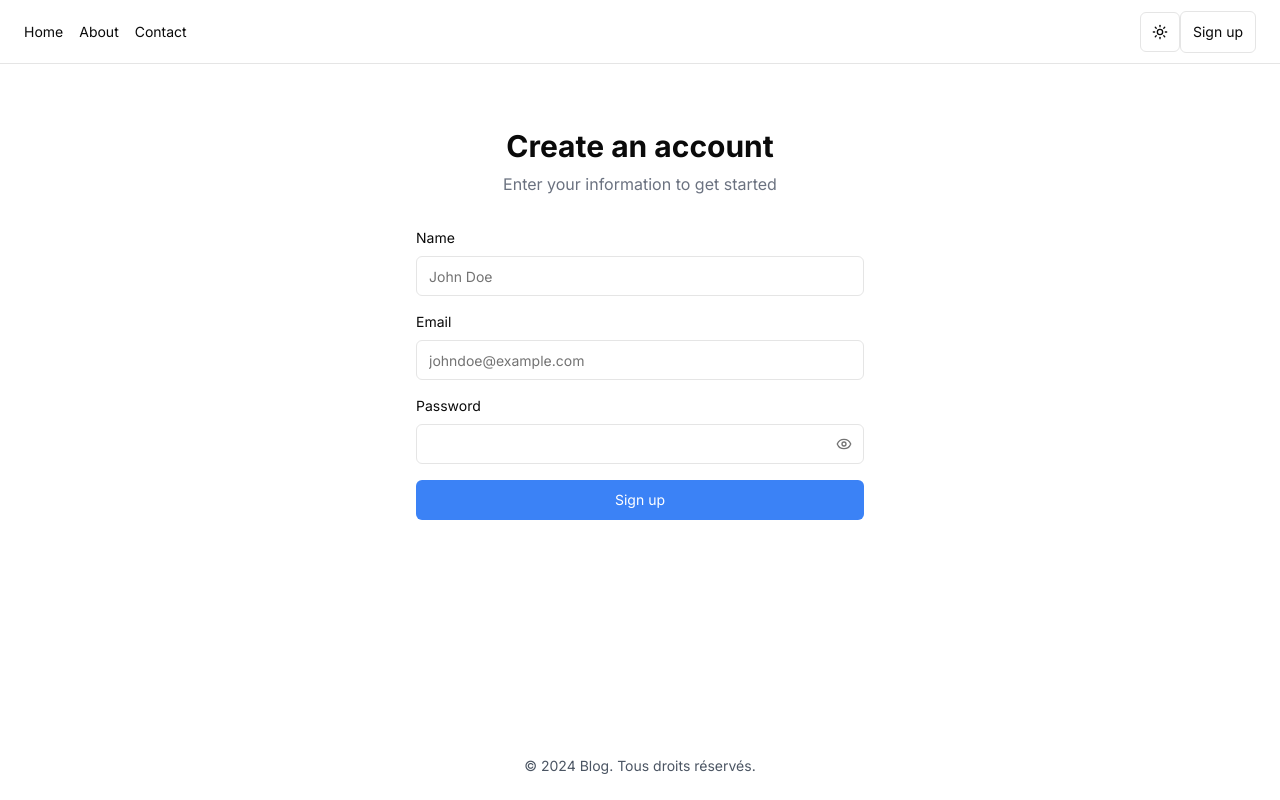
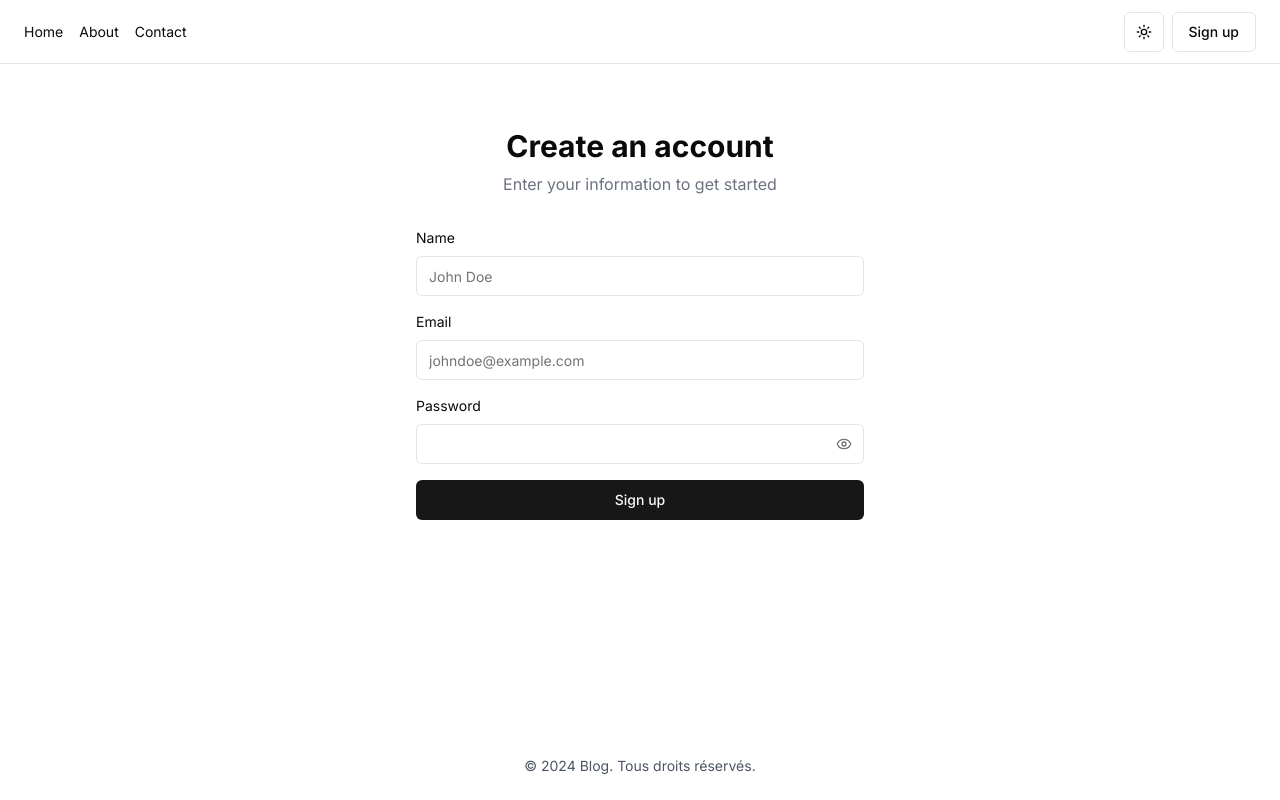
Before and after one commit to bricard-dev/next-auth-test, a Next.js app: page /signup in a window 1280 px wide. Built offline with nearby package versions, Linux system fonts and the light colour scheme.

Commit message:
Refactoring header and signup form with button component

```diff
--- a/src/app/(public)/signup/form.tsx
+++ b/src/app/(public)/signup/form.tsx
@@ -1,9 +1,9 @@
 'use client';
 
 import { signup } from '@/actions/auth';
+import { Button } from '@/components/ui/button';
 import { Input } from '@/components/ui/input';
 import { PasswordInput } from '@/components/ui/password-input';
-import { cn } from '@/lib/utils';
 import { useActionState, useState } from 'react';
 
 export default function SignupForm() {
@@ -61,18 +61,9 @@ export default function SignupForm() {
           </div>
         )}
 
-        <button
-          type="submit"
-          disabled={pending}
-          className={cn(
-            'px-3 py-2.5 rounded-md bg-blue-500 text-white transition-colors hover:bg-blue-600',
-            {
-              'opacity-50 cursor-not-allowed': pending,
-            }
-          )}
-        >
+        <Button type="submit" disabled={pending}>
           Sign up
-        </button>
+        </Button>
       </div>
     </form>
   );
--- a/src/components/layouts/header.tsx
+++ b/src/components/layouts/header.tsx
@@ -1,4 +1,5 @@
 import Link from 'next/link';
+import { Button } from '../ui/button';
 import { ModeToggle } from '../ui/mode-toggle';
 
 const navItems = [
@@ -27,14 +28,11 @@ export default function Header() {
           </Link>
         ))}
       </nav>
-      <div className="flex items-center">
+      <div className="flex items-center gap-2">
         <ModeToggle />
-        <Link
-          href="/signup"
-          className="px-3 py-2.5 border rounded-md hover:border-foreground hover:bg-foreground hover:text-background transition-colors"
-        >
-          Sign up
-        </Link>
+        <Button variant="outline">
+          <Link href="/signup">Sign up</Link>
+        </Button>
       </div>
     </header>
   );
```
